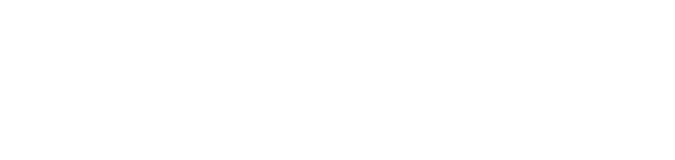
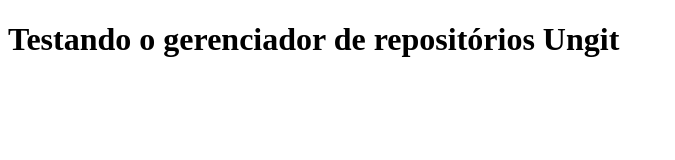
Before and after one commit to thierryrene/testando_ungit_websocialdev, a plain HTML site: page index.html in a window 1280 px wide. Shown: the whole page, without its empty margins (0-675 px from the left). Drawn offline with Linux system fonts and the light colour scheme.

Commit message:
index update

```diff
--- a/index.html
+++ b/index.html
@@ -1,12 +1,16 @@
-<!--
-To change this template use Tools | Templates.
--->
-<!DOCTYPE html>
-<html>
+<!doctype html>
+<html lang="pt-br">
 <head>
-    <title></title>
+	<meta charset="UTF-8">
+	<title>Testando o Ungit</title>
 </head>
 <body>
-
+	<div class="container">
+		<div class="row">
+			<div class="col-sm-12">
+				<h1 class="text-center">Testando o gerenciador de repositórios Ungit</h1>
+			</div>
+		</div>
+	</div>
 </body>
 </html>
```
